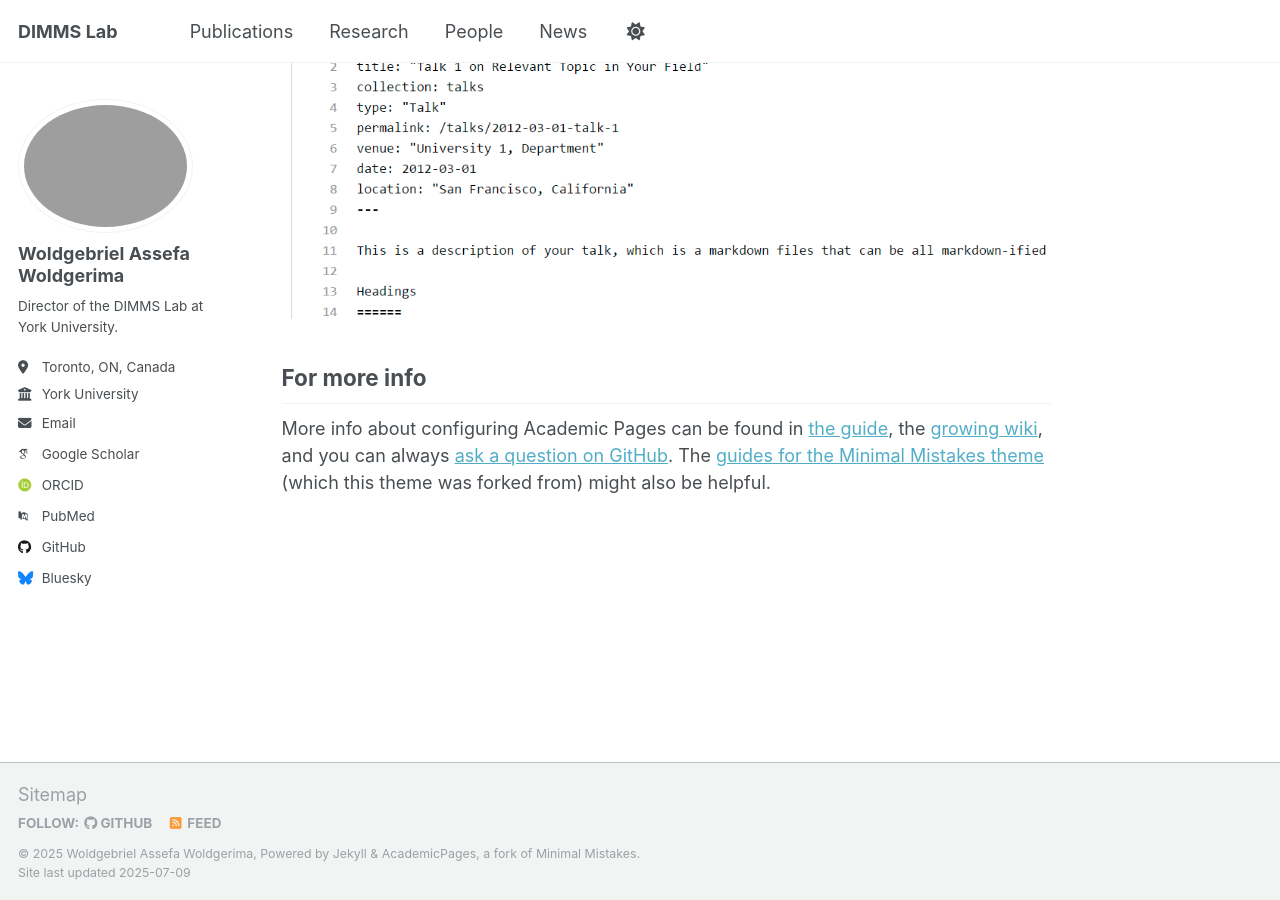
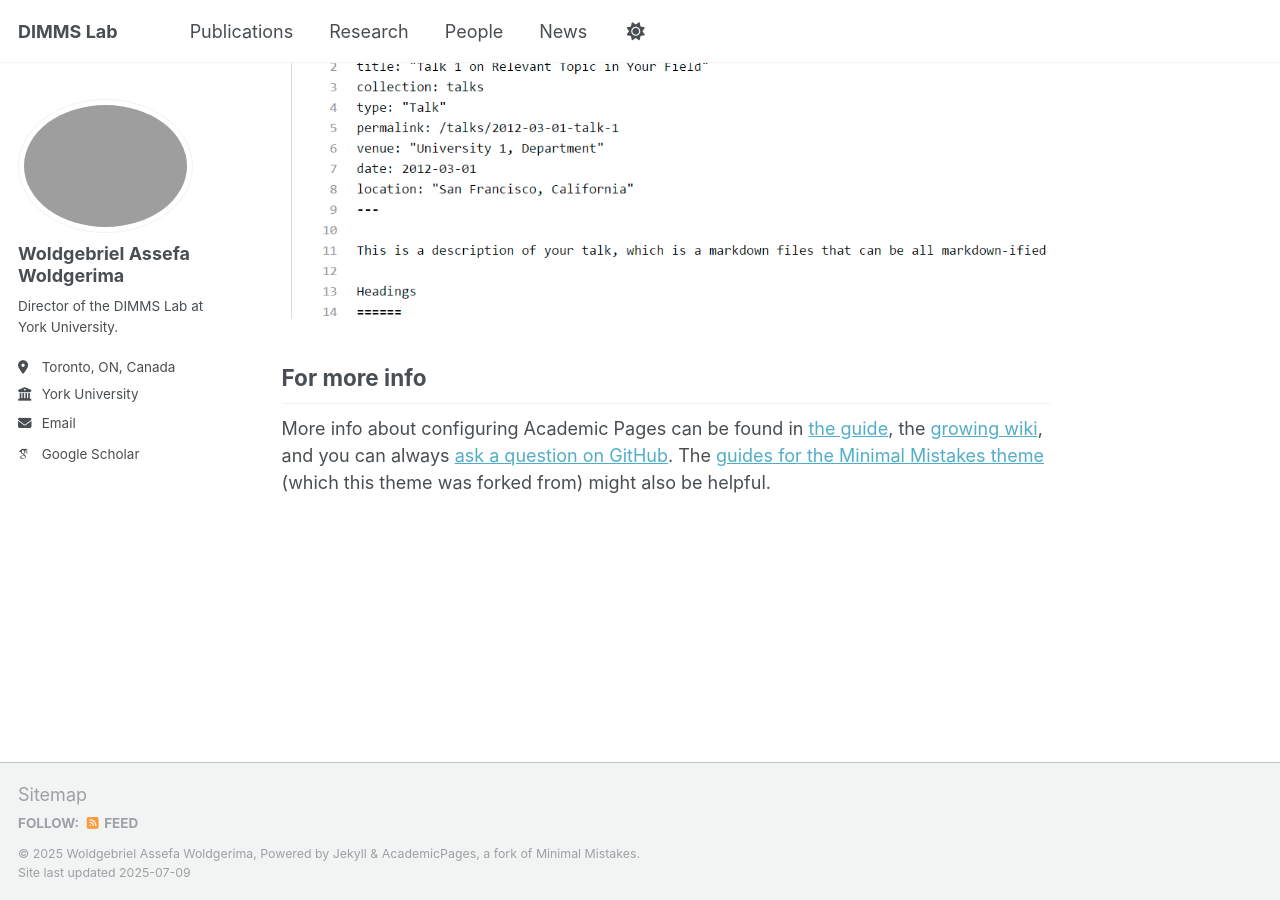
Before and after one commit to dimms-lab/dimms-lab.github.io, a Jekyll site: the page built from _pages/about.md, in a window 1280 px wide and 900 px high, scrolled down 2880 px. Built offline with Jekyll 4.4.1, drawn with Linux system fonts in a browser that asks for light colours; some web fonts are replaced; a script that is not in the unit is left out; some of the changed lines change nothing that is shown.

Commit message:
Update _config.yml

```diff
--- a/_config.yml
+++ b/_config.yml
@@ -35,11 +35,11 @@
   # Academic websites
   academia         : # URL
   arxiv            : # URL - Update with the correct link to your profile
-  googlescholar    : "https://scholar.google.com/citations?user=PS_CX0AAAAAJ"
+  googlescholar    : "https://scholar.google.ca/citations?user=QjS_7EgAAAAJ&hl=en&oi=sra"
   impactstory      : # URL
-  orcid            : "http://orcid.org/yourorcidurl"
+  # orcid            : "http://orcid.org/yourorcidurl"
   semantic         : # URL
-  pubmed           : "https://www.ncbi.nlm.nih.gov/pubmed/?term=john+snow"
+  # pubmed           : "https://www.ncbi.nlm.nih.gov/pubmed/?term=john+snow"
   researchgate     : # URL
   scopus           : # URL
 
@@ -47,13 +47,13 @@
   bitbucket        : # Username - Update with your username on the site
   codepen          : # Username
   dribbble         : # Username
-  github           : "academicpages"
+  # github           : "academicpages"
   kaggle           : # Username
   stackoverflow    : # User number or user number and name (i.e., use "1" or "1/jeff-atwood")
 
   # Social media
   artstation       : # Username
-  bluesky          : "bsky.app" # Replace this with you Bluesky username
+  # bluesky          : "bsky.app" # Replace this with you Bluesky username
   facebook         : # Username
   flickr           : # Username
   foursquare       : # Username
```
